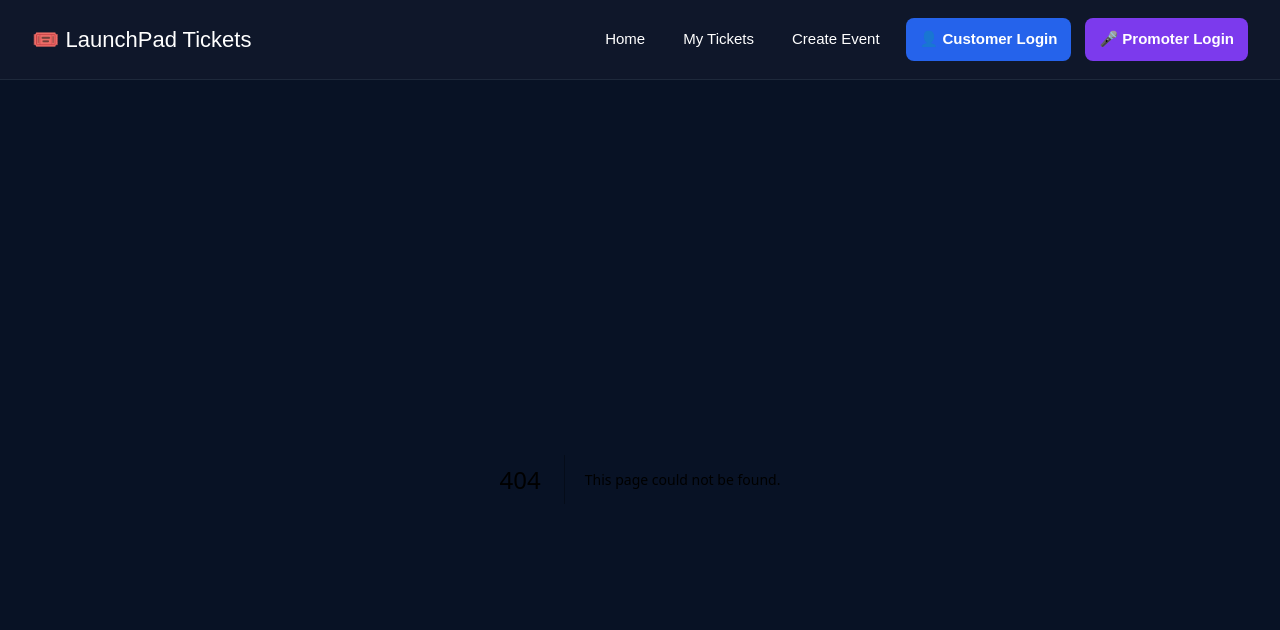
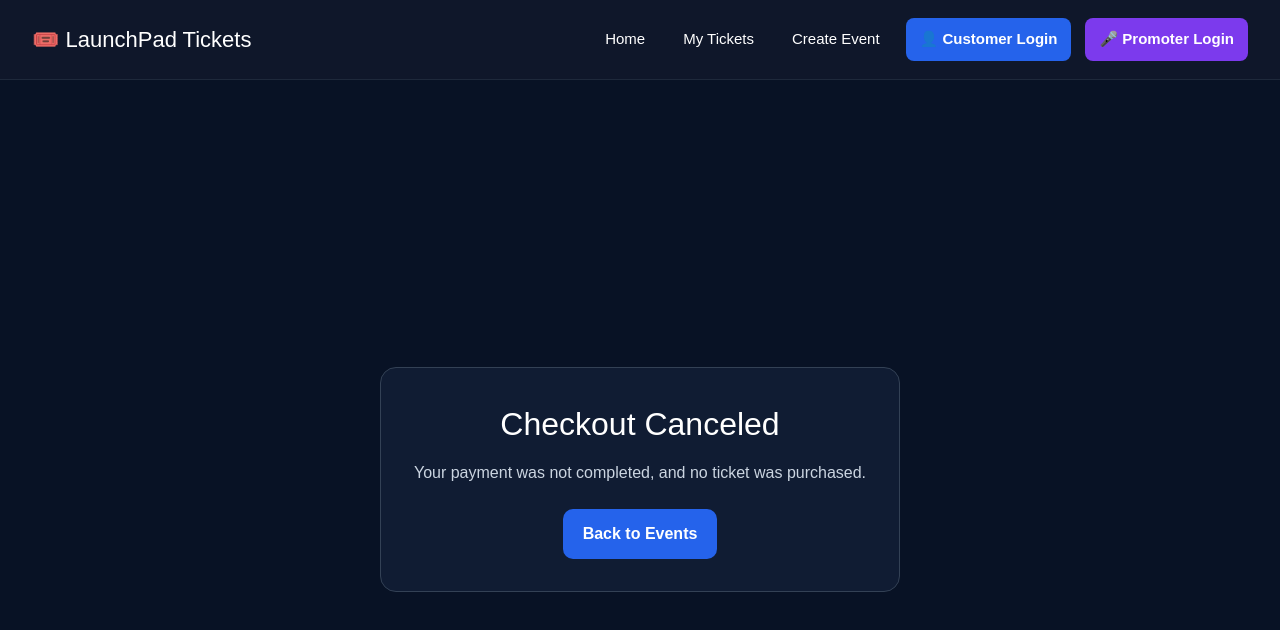
Before and after one commit to rlongoria6513/LaunchPadAI, a Next.js app: page /cancel in a window 1280 px wide. Before the commit this address had no page. Shown: the top 630 px of the page. Built offline with nearby package versions, Linux system fonts and the light colour scheme.

Commit message:
Remove debug logs and add Stripe cancel page

```diff
--- a/app/auth.ts
+++ b/app/auth.ts
@@ -16,8 +16,6 @@ export const { handlers, signIn, signOut, auth } = NextAuth({
       },
 
       async authorize(credentials) {
-        console.log("LOGIN EMAIL:", String(credentials?.email || ""));
-console.log("LOGIN PASSWORD LENGTH:", String(credentials?.password || "").length);
         if (!credentials?.email || !credentials?.password) {
           return null;
         }
@@ -54,7 +52,6 @@ console.log("LOGIN PASSWORD LENGTH:", String(credentials?.password || "").length
           const users = rows as any[];
 
           if (!users.length) {
-            console.log("Login failed: user not found");
             return null;
           }
 
@@ -93,20 +90,12 @@ console.log("LOGIN PASSWORD LENGTH:", String(credentials?.password || "").length
                 `,
                 [newHash, user.id]
               );
-
-              console.log(
-                "Older password upgraded securely for user:",
-                user.id
-              );
             }
           }
 
           if (!valid) {
-            console.log("Login failed: incorrect password");
             return null;
           }
-
-          console.log("Login successful for user:", user.id);
 
           return {
             id: String(user.id),
--- /dev/null
+++ b/app/cancel/page.tsx
@@ -0,0 +1,64 @@
+import Link from "next/link";
+
+export default function CancelPage() {
+  return (
+    <main
+      style={{
+        minHeight: "100vh",
+        background: "#081225",
+        color: "white",
+        display: "flex",
+        alignItems: "center",
+        justifyContent: "center",
+        padding: "40px 20px",
+        fontFamily: "Arial, sans-serif",
+      }}
+    >
+      <section
+        style={{
+          width: "100%",
+          maxWidth: "520px",
+          background: "#101c33",
+          border: "1px solid #334155",
+          borderRadius: "16px",
+          padding: "32px 24px",
+          textAlign: "center",
+        }}
+      >
+        <h1
+          style={{
+            margin: "0 0 12px",
+            fontSize: "32px",
+          }}
+        >
+          Checkout Canceled
+        </h1>
+
+        <p
+          style={{
+            color: "#cbd5e1",
+            lineHeight: 1.6,
+            margin: "0 0 24px",
+          }}
+        >
+          Your payment was not completed, and no ticket was purchased.
+        </p>
+
+        <Link
+          href="/events"
+          style={{
+            display: "inline-block",
+            background: "#2563eb",
+            color: "white",
+            textDecoration: "none",
+            padding: "13px 20px",
+            borderRadius: "10px",
+            fontWeight: "bold",
+          }}
+        >
+          Back to Events
+        </Link>
+      </section>
+    </main>
+  );
+}
```
Also changed, not shown: app/lib/db.ts (+0 -8 lines).
